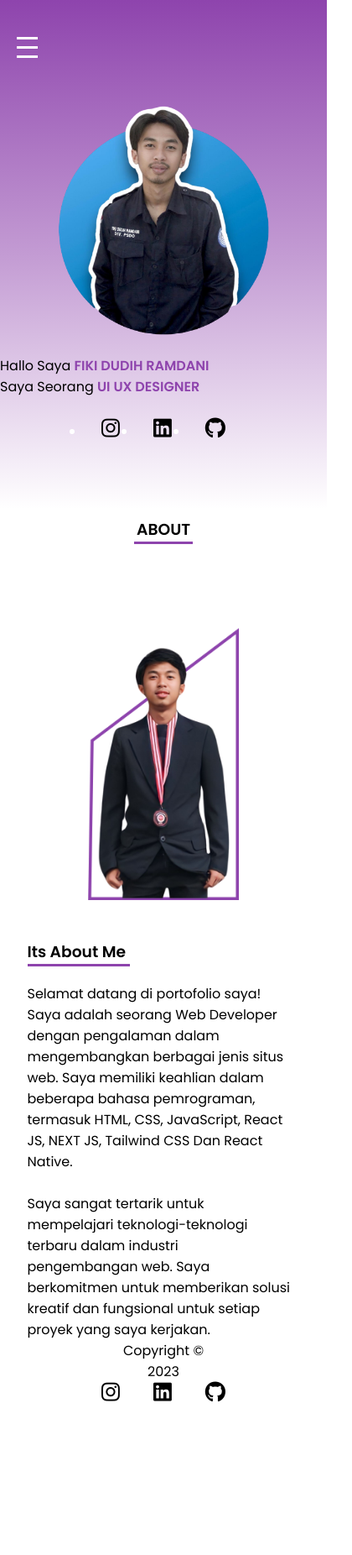
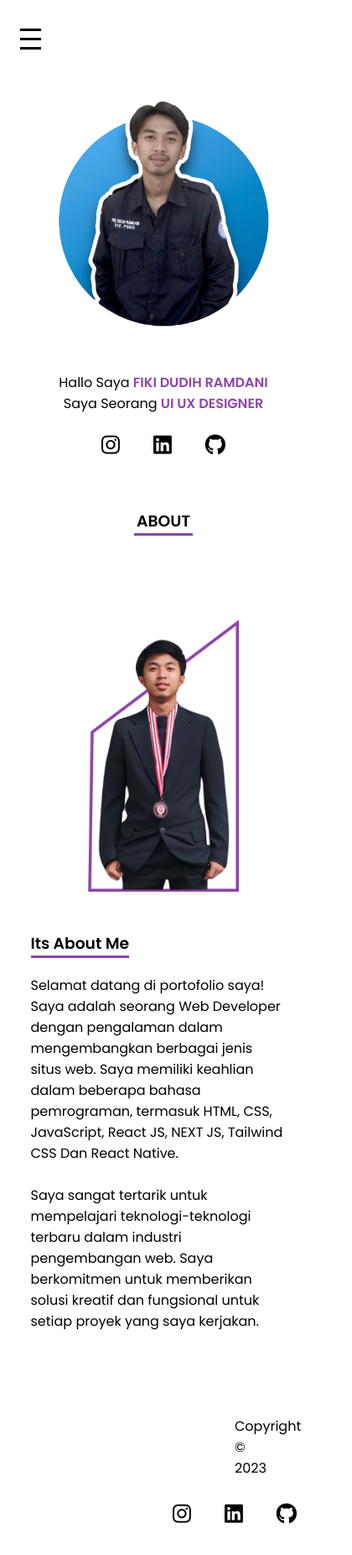
Before and after one commit to fikidudihramdani/portofolio, a plain HTML site: page index.html in a window 390 px wide. Shown: the whole page at 84% size, 420 px wide, since content can reach past the window. Before the commit the page ends 1674 px from the top, so only its background shows below. Drawn offline with Linux system fonts and the light colour scheme.

Commit message:
Add files via upload

```diff
--- a/styles/style.css
+++ b/styles/style.css
@@ -6,27 +6,20 @@
 }
 
 body{
-    color: #fff; /* Warna teks putih agar terlihat jelas */
+    color: #000000; /* Warna teks putih agar terlihat jelas */
 }
 
-.container{
-    background: linear-gradient(to bottom, #8e44ad, #c39bd3, #fff);
-    padding-top:40px ;
-    padding-bottom: 80px;
-    margin-bottom: 10px;
-    transition: margin-left 0.5s;
+header{
+    display: flex;
+    justify-content: center;
 }
 
-.container header{
-    display: flex;
-
-}
-
-.container nav{
+nav{
     display: flex;
     justify-content: center;
     width:100%;
     align-items: center;
+    padding-top: 40px;
 }
 
 nav ul{
@@ -48,7 +41,8 @@ ul li a{
     padding-right:10px ;
     padding-bottom: 5px;
     text-decoration: none;
-    color: white;
+    color: rgb(0, 0, 0);
+
 }
 
 a:hover{
@@ -56,7 +50,7 @@ a:hover{
     border-bottom: 3px solid rgb(0, 0, 118);
 }
 
-aside .pengenalan p{
+article .pengenalan p{
     text-align: center;
 }
 
@@ -72,7 +66,7 @@ aside .pengenalan p{
     margin: auto;
 }
 
-article .foto{
+aside .foto{
     padding-bottom: 30px;
 
 }
@@ -128,14 +122,16 @@ nav li {
     display: none;
     flex-direction: column;
     cursor: pointer;
+    margin-top: 30px;
 }
 
 .bar {
     width: 25px;
     height: 3px;
-    background-color: #ffffff;
-    margin: 4px 0;
+    background-color: #000000;
+    margin: 4px;
     transition: 0.4s;
+
 }
 
 /* Tampilkan tombol burger hanya pada ukuran layar kecil */
@@ -147,7 +143,10 @@ nav li {
     .burger-icon {
         display: flex;
         padding-inline-start: 20px;
+        color: #000000;
     }
+
+
 
     nav ul {
         display: none;
@@ -175,6 +174,7 @@ nav li {
     ul li a:hover{
         border-bottom: none;
     }
+
 }
 
 
@@ -192,6 +192,7 @@ h3{
     background-color: white;
     padding-inline-start: 140px;
     padding-inline-end: 140px;
+    padding-top: 60px;
 }
 
 #about .isi{
@@ -230,9 +231,9 @@ h3{
     }
 
     .text {
-      padding-inline-start: 34px;
+      padding-inline-start: 30px;
       text-align: left;
-      width: 393px;
+      width: 377px;
       padding-inline-end: 10px;
     }
 
@@ -249,4 +250,28 @@ h3{
     .pict {
       margin-top: 20px; /* Jarak antara teks dan gambar */
     }
+
+
+    footer{
+        display: flex;
+        flex-direction: column;
+        gap: 30px;
+
+    }
   }
+
+ul{
+    list-style-type: none;
+}
+
+footer{
+    display: flex;
+    flex-direction: space-between;
+    justify-content: center;
+    padding-top: 60px;
+    align-content: center;
+    margin-top: 40px;
+    margin-bottom: 40px;
+    padding-inline-start: 140px;
+    padding-inline-end: 140px;
+}
```
